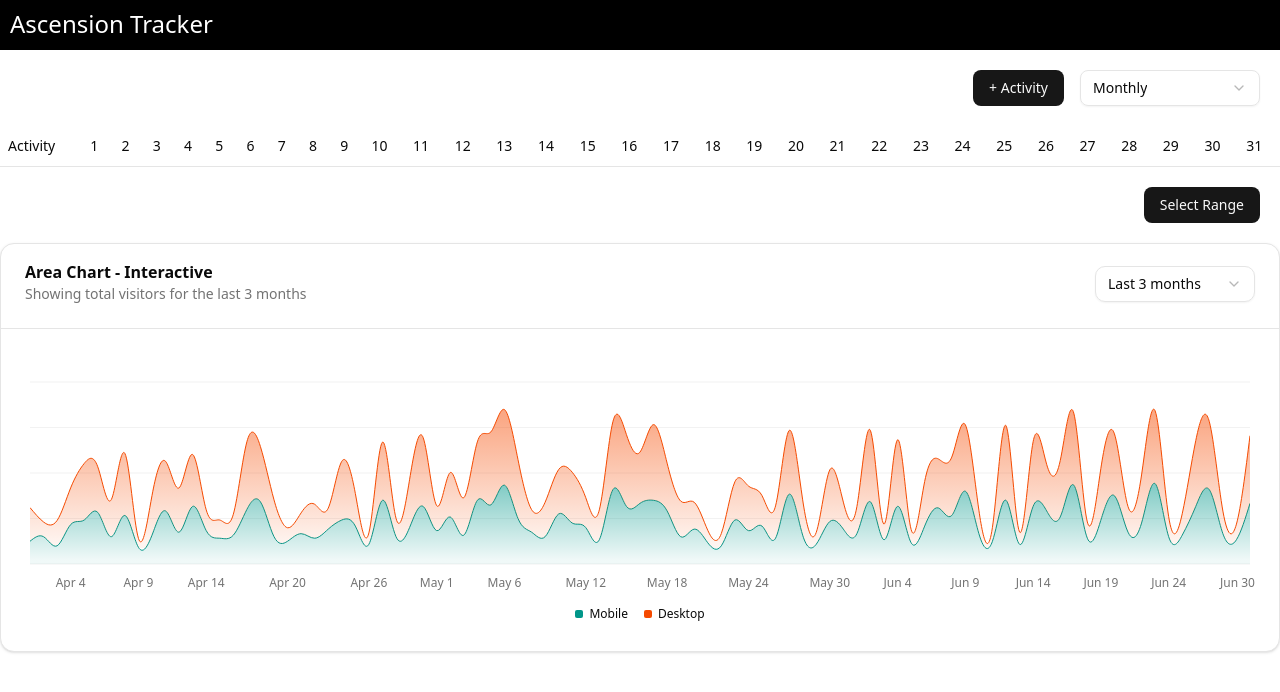
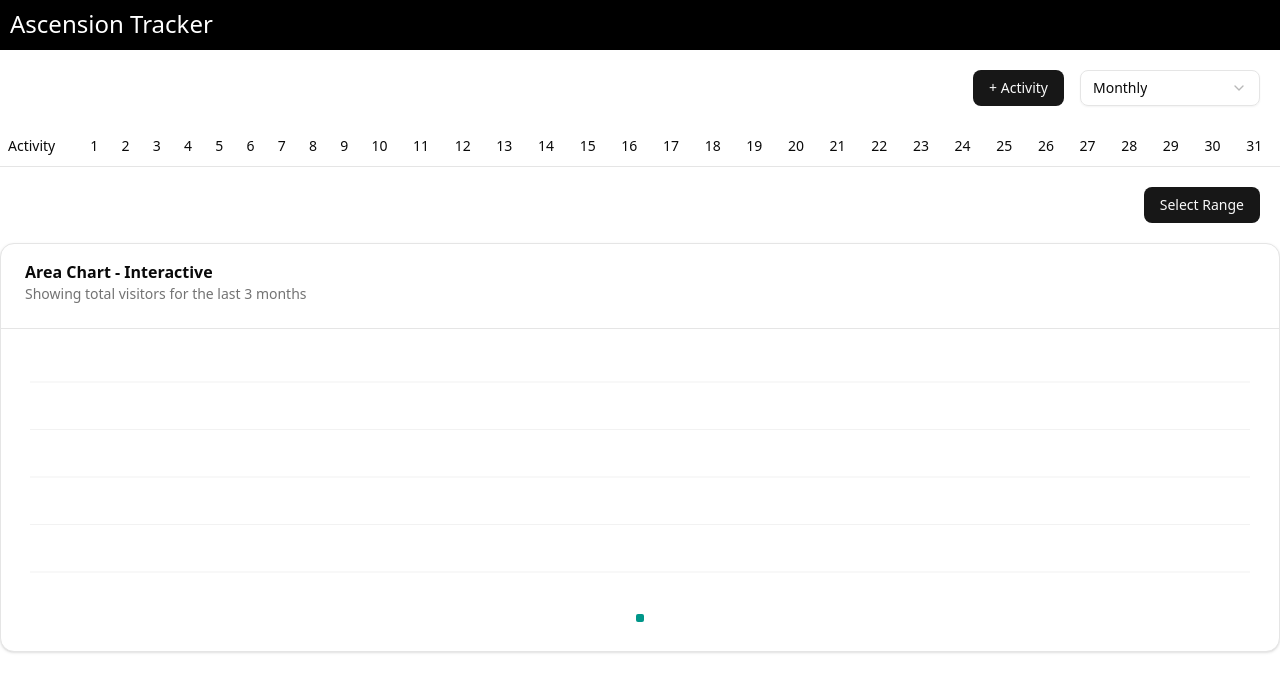
Before and after one commit to U-S-MOHANLAL/ascension-tracker, a React (Vite) app: page / in a window 1280 px wide. Shown: the top 692 px of the page. Built offline with nearby package versions, Linux system fonts and the light colour scheme.

Commit message:
Area chart Data preparation Added

```diff
--- a/src/components/ActivityLogger.jsx
+++ b/src/components/ActivityLogger.jsx
@@ -47,7 +47,7 @@ export default function ActivityLogger() {
     },
   });
 
-  let [record, updateRecords] = useState(JSON.parse(localStorage.getItem("record")) ?? {});
+  let [record, updateRecords] = useState(JSON.parse(localStorage.getItem("record")) ?? []);
   const getCurrentMonthDays = () => {
     let currentMonthDays = [...constants.MONTHLY_CALANDER[currentMonth]];
     if (currentMonth === 1) {
--- a/src/components/Dashboard.jsx
+++ b/src/components/Dashboard.jsx
@@ -1,6 +1,5 @@
 import { Area, AreaChart, CartesianGrid, XAxis } from "recharts";
 import { Calendar } from "@/components/ui/calendar";
-import { addDays } from "date-fns";
 
 import {
   Card,
@@ -37,99 +36,7 @@ import { useState } from "react";
 
 export const description = "An interactive area chart";
 
-const chartData = [
-  { date: "2024-04-01", desktop: 222, mobile: 150 },
-  { date: "2024-04-02", desktop: 97, mobile: 180 },
-  { date: "2024-04-03", desktop: 167, mobile: 120 },
-  { date: "2024-04-04", desktop: 242, mobile: 260 },
-  { date: "2024-04-05", desktop: 373, mobile: 290 },
-  { date: "2024-04-06", desktop: 301, mobile: 340 },
-  { date: "2024-04-07", desktop: 245, mobile: 180 },
-  { date: "2024-04-08", desktop: 409, mobile: 320 },
-  { date: "2024-04-09", desktop: 59, mobile: 110 },
-  { date: "2024-04-10", desktop: 261, mobile: 190 },
-  { date: "2024-04-11", desktop: 327, mobile: 350 },
-  { date: "2024-04-12", desktop: 292, mobile: 210 },
-  { date: "2024-04-13", desktop: 342, mobile: 380 },
-  { date: "2024-04-14", desktop: 137, mobile: 220 },
-  { date: "2024-04-15", desktop: 120, mobile: 170 },
-  { date: "2024-04-16", desktop: 138, mobile: 190 },
-  { date: "2024-04-17", desktop: 446, mobile: 360 },
-  { date: "2024-04-18", desktop: 364, mobile: 410 },
-  { date: "2024-04-19", desktop: 243, mobile: 180 },
-  { date: "2024-04-20", desktop: 89, mobile: 150 },
-  { date: "2024-04-21", desktop: 137, mobile: 200 },
-  { date: "2024-04-22", desktop: 224, mobile: 170 },
-  { date: "2024-04-23", desktop: 138, mobile: 230 },
-  { date: "2024-04-24", desktop: 387, mobile: 290 },
-  { date: "2024-04-25", desktop: 215, mobile: 250 },
-  { date: "2024-04-26", desktop: 75, mobile: 130 },
-  { date: "2024-04-27", desktop: 383, mobile: 420 },
-  { date: "2024-04-28", desktop: 122, mobile: 180 },
-  { date: "2024-04-29", desktop: 315, mobile: 240 },
-  { date: "2024-04-30", desktop: 454, mobile: 380 },
-  { date: "2024-05-01", desktop: 165, mobile: 220 },
-  { date: "2024-05-02", desktop: 293, mobile: 310 },
-  { date: "2024-05-03", desktop: 247, mobile: 190 },
-  { date: "2024-05-04", desktop: 385, mobile: 420 },
-  { date: "2024-05-05", desktop: 481, mobile: 390 },
-  { date: "2024-05-06", desktop: 498, mobile: 520 },
-  { date: "2024-05-07", desktop: 388, mobile: 300 },
-  { date: "2024-05-08", desktop: 149, mobile: 210 },
-  { date: "2024-05-09", desktop: 227, mobile: 180 },
-  { date: "2024-05-10", desktop: 293, mobile: 330 },
-  { date: "2024-05-11", desktop: 335, mobile: 270 },
-  { date: "2024-05-12", desktop: 197, mobile: 240 },
-  { date: "2024-05-13", desktop: 197, mobile: 160 },
-  { date: "2024-05-14", desktop: 448, mobile: 490 },
-  { date: "2024-05-15", desktop: 473, mobile: 380 },
-  { date: "2024-05-16", desktop: 338, mobile: 400 },
-  { date: "2024-05-17", desktop: 499, mobile: 420 },
-  { date: "2024-05-18", desktop: 315, mobile: 350 },
-  { date: "2024-05-19", desktop: 235, mobile: 180 },
-  { date: "2024-05-20", desktop: 177, mobile: 230 },
-  { date: "2024-05-21", desktop: 82, mobile: 140 },
-  { date: "2024-05-22", desktop: 81, mobile: 120 },
-  { date: "2024-05-23", desktop: 252, mobile: 290 },
-  { date: "2024-05-24", desktop: 294, mobile: 220 },
-  { date: "2024-05-25", desktop: 201, mobile: 250 },
-  { date: "2024-05-26", desktop: 213, mobile: 170 },
-  { date: "2024-05-27", desktop: 420, mobile: 460 },
-  { date: "2024-05-28", desktop: 233, mobile: 190 },
-  { date: "2024-05-29", desktop: 78, mobile: 130 },
-  { date: "2024-05-30", desktop: 340, mobile: 280 },
-  { date: "2024-05-31", desktop: 178, mobile: 230 },
-  { date: "2024-06-01", desktop: 178, mobile: 200 },
-  { date: "2024-06-02", desktop: 470, mobile: 410 },
-  { date: "2024-06-03", desktop: 103, mobile: 160 },
-  { date: "2024-06-04", desktop: 439, mobile: 380 },
-  { date: "2024-06-05", desktop: 88, mobile: 140 },
-  { date: "2024-06-06", desktop: 294, mobile: 250 },
-  { date: "2024-06-07", desktop: 323, mobile: 370 },
-  { date: "2024-06-08", desktop: 385, mobile: 320 },
-  { date: "2024-06-09", desktop: 438, mobile: 480 },
-  { date: "2024-06-10", desktop: 155, mobile: 200 },
-  { date: "2024-06-11", desktop: 92, mobile: 150 },
-  { date: "2024-06-12", desktop: 492, mobile: 420 },
-  { date: "2024-06-13", desktop: 81, mobile: 130 },
-  { date: "2024-06-14", desktop: 426, mobile: 380 },
-  { date: "2024-06-15", desktop: 307, mobile: 350 },
-  { date: "2024-06-16", desktop: 371, mobile: 310 },
-  { date: "2024-06-17", desktop: 475, mobile: 520 },
-  { date: "2024-06-18", desktop: 107, mobile: 170 },
-  { date: "2024-06-19", desktop: 341, mobile: 290 },
-  { date: "2024-06-20", desktop: 408, mobile: 450 },
-  { date: "2024-06-21", desktop: 169, mobile: 210 },
-  { date: "2024-06-22", desktop: 317, mobile: 270 },
-  { date: "2024-06-23", desktop: 480, mobile: 530 },
-  { date: "2024-06-24", desktop: 132, mobile: 180 },
-  { date: "2024-06-25", desktop: 141, mobile: 190 },
-  { date: "2024-06-26", desktop: 434, mobile: 380 },
-  { date: "2024-06-27", desktop: 448, mobile: 490 },
-  { date: "2024-06-28", desktop: 149, mobile: 200 },
-  { date: "2024-06-29", desktop: 103, mobile: 160 },
-  { date: "2024-06-30", desktop: 446, mobile: 400 },
-];
+const chartData = [];
 
 const chartConfig = {
   visitors: {
@@ -146,20 +53,39 @@ const chartConfig = {
 };
 
 export default function ChartAreaInteractive() {
-  const date = new Date
+  const date = new Date();
   const [dateRange, setDateRange] = useState({ from: date, to: date });
   const [timeRange, setTimeRange] = useState("90d");
-  const processDashboard = () => {
-
+  const processDashboard = () => {};
+  const processChartData = () => {
+    const data = new Map()
+    let records = localStorage.getItem("record");
+    if (records) {
+      records = JSON.parse(records)
+      records.forEach((record) => {
+        console.log(record)
+        record.details.forEach((detail) => {
+          detail.checkList.forEach((check, index) => {
+            if (check) {
+              const formattedDate = getFormattedDate(record.year, detail.month, index + 1)
+              if(data.get(formattedDate)){
+                const count = data.get(formattedDate) + 1
+                data.set(formattedDate, count)
+              } else {
+                data.set(formattedDate, 1)
               }
-  const processChartData = () => {
-    let record = localStorage.getItem('record')
-    if (record){
-      record = JSON.parse(record)
-      // Yet to fill
+            }})
+        })
+      })
+      for (const date of data.keys()){
+        chartData.push({date, Activities: data.get(date)})
       }
     }
-  processChartData()
+  };
+  const getFormattedDate = (year, month, day) => {
+    return `${year}-${String(month + 1).padStart(2, "0")}-${String(day).padStart(2, "0")}`;
+  };
+  processChartData();
 
   const filteredData = chartData.filter((item) => {
     const date = new Date(item.date);
@@ -188,9 +114,21 @@ export default function ChartAreaInteractive() {
                 <DialogTitle>Select Date Range</DialogTitle>
               </DialogHeader>
               <div className="flex">
-                <Input disabled className="ml-3 mr-3" value={new Intl.DateTimeFormat('en-GB').format(new Date(dateRange.from))}></Input>
+                <Input
+                  disabled
+                  className="ml-3 mr-3"
+                  value={new Intl.DateTimeFormat("en-GB").format(
+                    new Date(dateRange.from),
+                  )}
+                ></Input>
                 <p className="mt-1">-</p>
-                <Input disabled className="ml-3 mr-3" value={new Intl.DateTimeFormat('en-GB').format(new Date(dateRange.to))}></Input>
+                <Input
+                  disabled
+                  className="ml-3 mr-3"
+                  value={new Intl.DateTimeFormat("en-GB").format(
+                    new Date(dateRange.to),
+                  )}
+                ></Input>
               </div>
               <div className="flex">
                 <Card className="mx-auto w-fit p-0">
@@ -209,7 +147,13 @@ export default function ChartAreaInteractive() {
                 </Card>
               </div>
               <DialogClose asChild>
-                <Button onClick={()=> {processDashboard}}>Go</Button>
+                <Button
+                  onClick={() => {
+                    processDashboard;
+                  }}
+                >
+                  Go
+                </Button>
               </DialogClose>
             </DialogContent>
           </Dialog>
@@ -223,25 +167,6 @@ export default function ChartAreaInteractive() {
               Showing total visitors for the last 3 months
             </CardDescription>
           </div>
-          <Select value={timeRange} onValueChange={setTimeRange}>
-            <SelectTrigger
-              className="hidden w-[160px] rounded-lg sm:ml-auto sm:flex"
-              aria-label="Select a value"
-            >
-              <SelectValue placeholder="Last 3 months" />
-            </SelectTrigger>
-            <SelectContent className="rounded-xl">
-              <SelectItem value="90d" className="rounded-lg">
-                Last 3 months
-              </SelectItem>
-              <SelectItem value="30d" className="rounded-lg">
-                Last 30 days
-              </SelectItem>
-              <SelectItem value="7d" className="rounded-lg">
-                Last 7 days
-              </SelectItem>
-            </SelectContent>
-          </Select>
         </CardHeader>
         <CardContent className="px-2 pt-4 sm:px-6 sm:pt-6">
           <ChartContainer
@@ -305,17 +230,10 @@ export default function ChartAreaInteractive() {
                 }
               />
               <Area
-                dataKey="mobile"
+                dataKey="Activities"
                 type="natural"
                 fill="url(#fillMobile)"
                 stroke="var(--color-mobile)"
-                stackId="a"
-              />
-              <Area
-                dataKey="desktop"
-                type="natural"
-                fill="url(#fillDesktop)"
-                stroke="var(--color-desktop)"
                 stackId="a"
               />
               <ChartLegend content={<ChartLegendContent />} />
```
Lines whose indentation alone changed are shown as unchanged.
